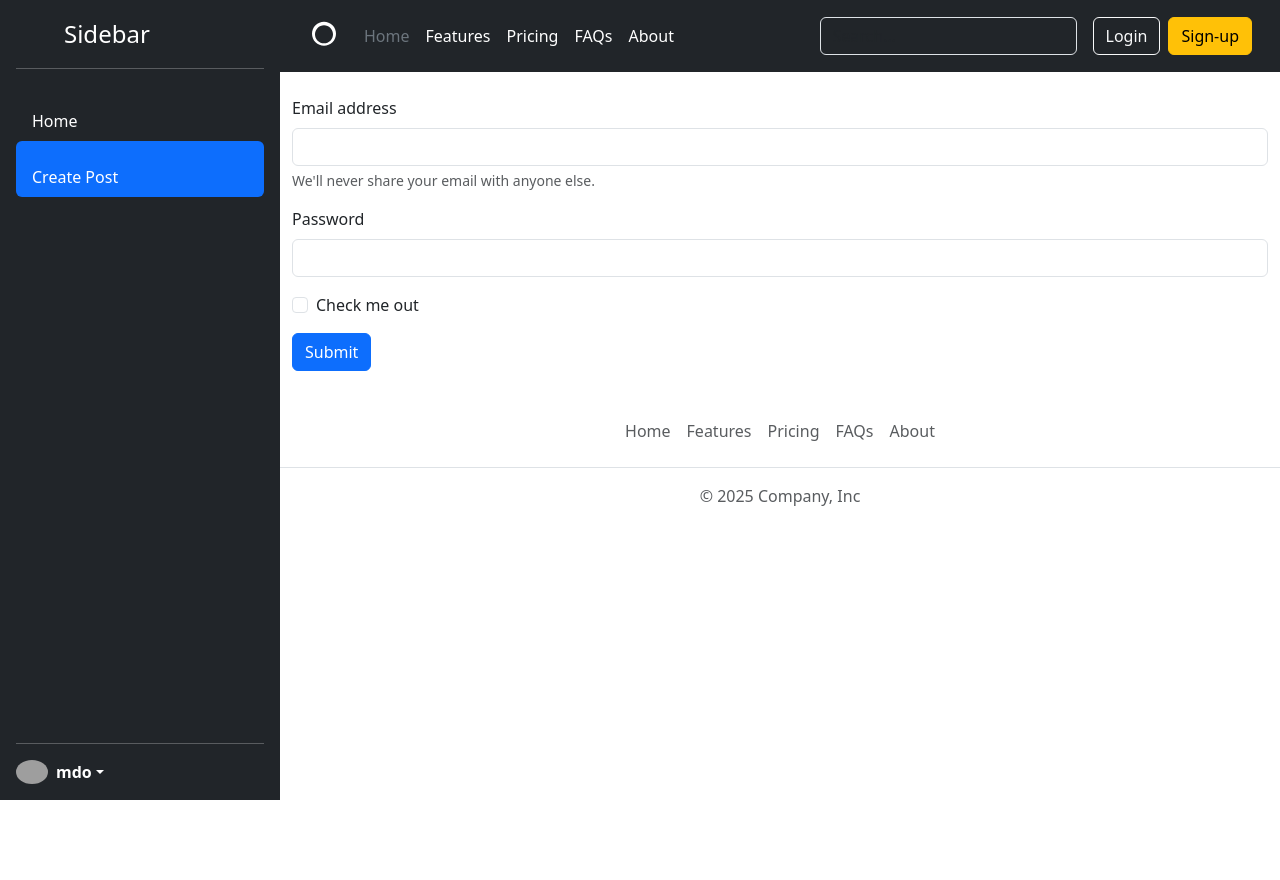
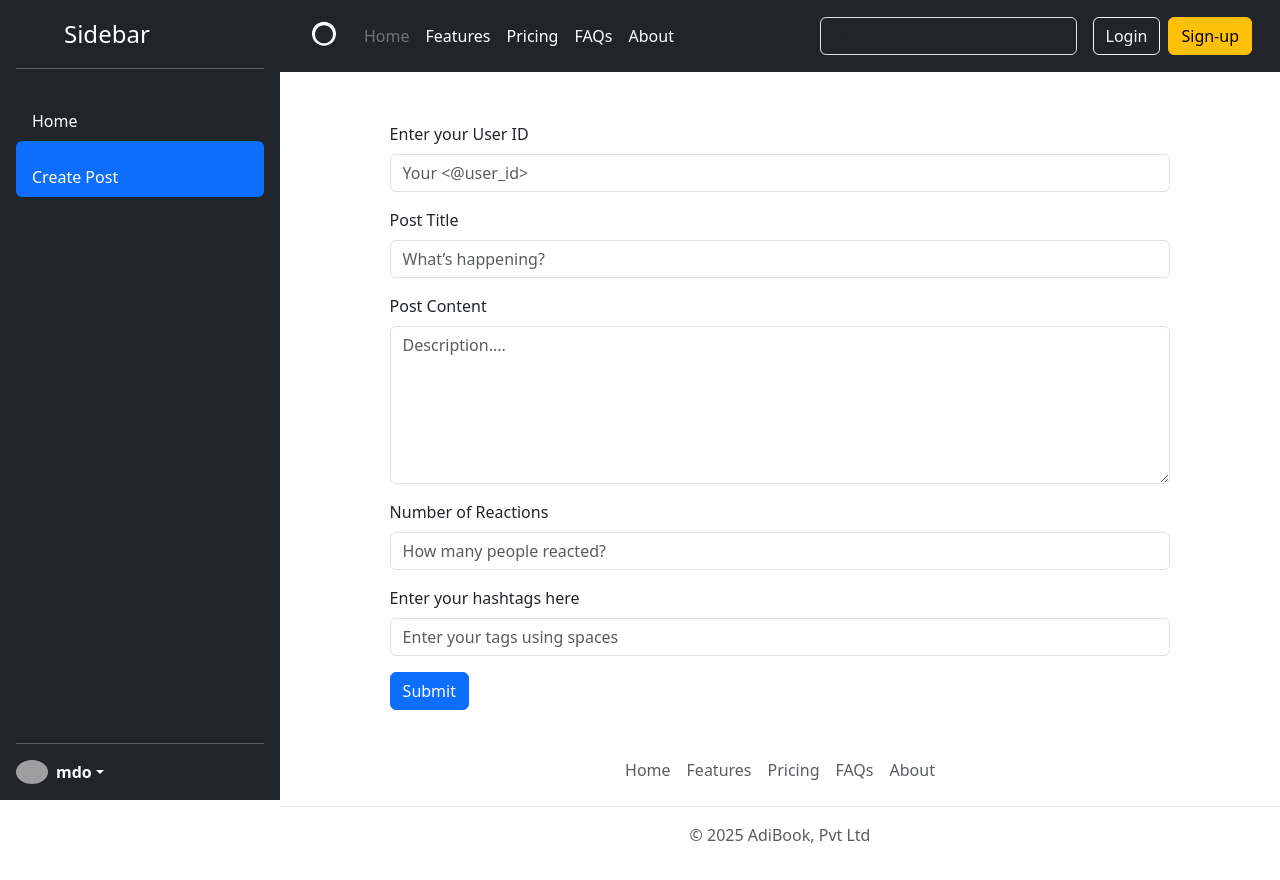
Before and after one commit to Aditya-das-4707-e/Social_Media, a React (Vite) app: page / in a window 1280 px wide. Both pictures are taken after a click on the item "Create Post". Shown: the top 880 px of the page. Before the commit the page ends 800 px from the top, so only its background shows below. Built offline with nearby package versions, Linux system fonts and the light colour scheme; grey boxes are pictures that could not be loaded.

Commit message:
some features add and create post ui fix

```diff
--- a/src/App.css
+++ b/src/App.css
@@ -26,3 +26,9 @@
 .reactions{
   margin: 15px 0 0 0;
 }
+
+.create-post{
+  width: 80%;
+  margin-top: 50px;
+  margin-left: 10%;
+}
--- a/src/components/CreatePost.jsx
+++ b/src/components/CreatePost.jsx
@@ -1,23 +1,74 @@
-import React from 'react';
+import React from "react";
 
 const CreatePost = () => {
   return (
     <div className="container my-4">
-      <form>
+      <form className="create-post">
+
         <div className="mb-3">
-          <label htmlFor="exampleInputEmail1" className="form-label">Email address</label>
-          <input type="email" className="form-control" id="exampleInputEmail1" aria-describedby="emailHelp" />
-          <div id="emailHelp" className="form-text">We'll never share your email with anyone else.</div>
+          <label htmlFor="userId" className="form-label">
+            Enter your User ID
+          </label>
+          <input
+            type="text"
+            className="form-control"
+            id="userId"
+            placeholder="Your <@user_id>"
+          />
         </div>
+
         <div className="mb-3">
-          <label htmlFor="exampleInputPassword1" className="form-label">Password</label>
-          <input type="password" className="form-control" id="exampleInputPassword1" />
+          <label htmlFor="title" className="form-label">
+            Post Title
+          </label>
+          <input
+            type="text"
+            className="form-control"
+            id="title"
+            placeholder="What’s happening?"
+          />
         </div>
-        <div className="mb-3 form-check">
-          <input type="checkbox" className="form-check-input" id="exampleCheck1" />
-          <label className="form-check-label" htmlFor="exampleCheck1">Check me out</label>
+
+        <div className="mb-3">
+          <label htmlFor="body" className="form-label">
+            Post Content
+          </label>
+          <textarea
+            type="text"
+            rows={6}
+            className="form-control"
+            id="body"
+            placeholder="Description...."
+          />
         </div>
-        <button type="submit" className="btn btn-primary">Submit</button>
+
+        <div className="mb-3">
+          <label htmlFor="reaction" className="form-label">
+            Number of Reactions
+          </label>
+          <input
+            type="text"
+            className="form-control"
+            id="reaction"
+            placeholder="How many people reacted?"
+          />
+        </div>
+
+        <div className="mb-3">
+          <label htmlFor="tags" className="form-label">
+            Enter your hashtags here
+          </label>
+          <input
+            type="text"
+            className="form-control"
+            id="tags"
+            placeholder="Enter your tags using spaces"
+          />
+        </div>
+
+        <button type="submit" className="btn btn-primary">
+          Submit
+        </button>
       </form>
     </div>
   );
--- a/src/components/Footer.jsx
+++ b/src/components/Footer.jsx
@@ -33,7 +33,7 @@ const Footer = () => {
             </a>
           </li>{" "}
         </ul>{" "}
-        <p className="text-center text-body-secondary">© 2025 Company, Inc</p>{" "}
+        <p className="text-center text-body-secondary">© 2025 AdiBook, Pvt Ltd</p>{" "}
       </footer>
     </div>
   );
```
